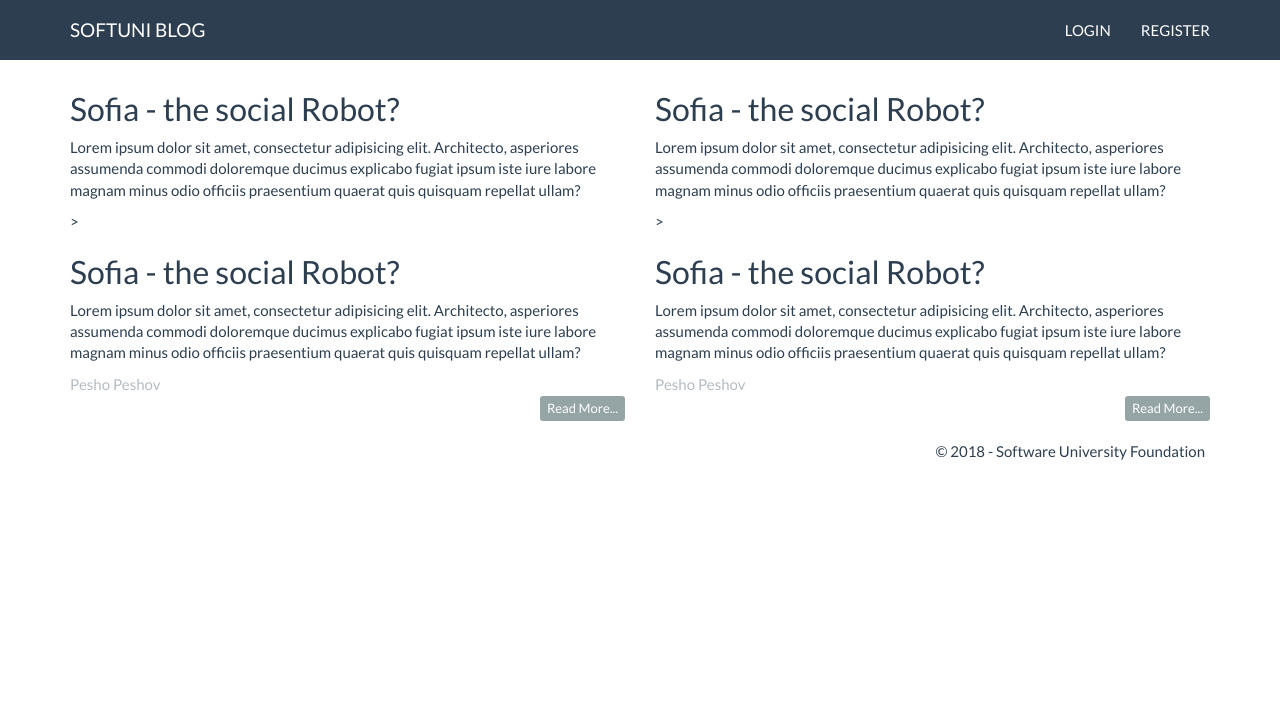
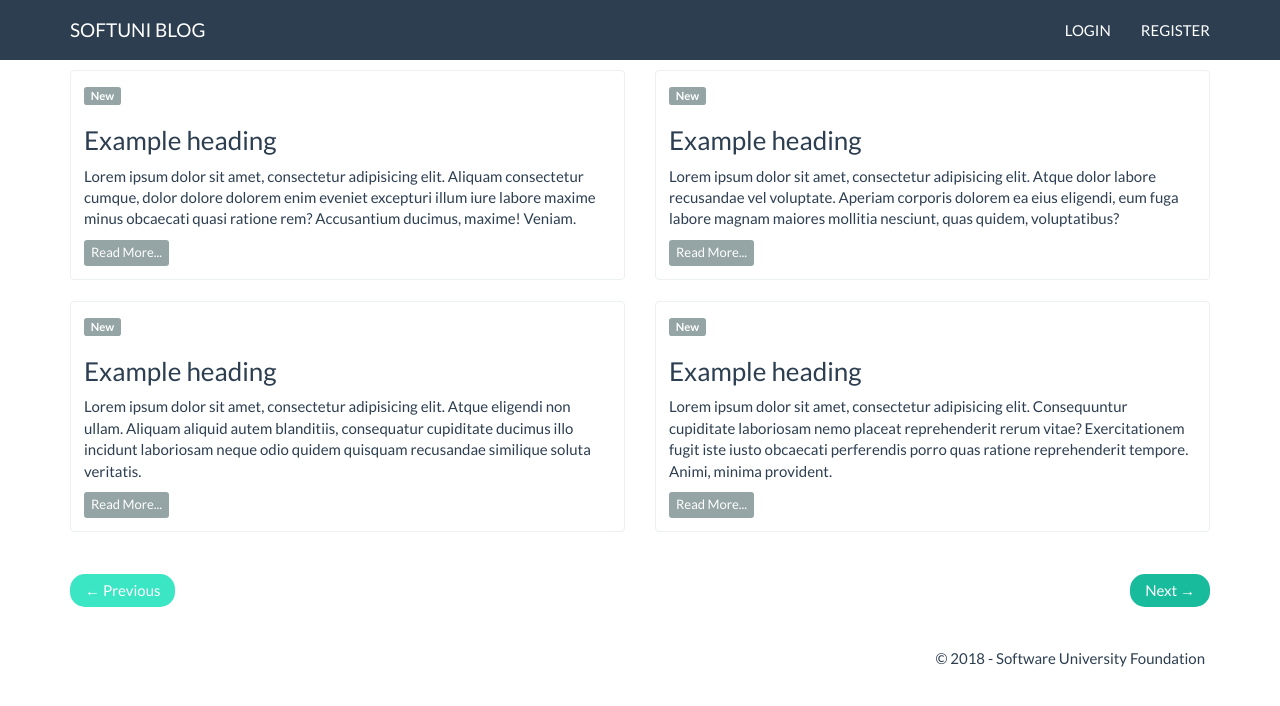
Before and after one commit to WestsideBG/FirstBlog, a plain HTML site: page index.html in a window 1280 px wide. Drawn offline with Linux system fonts and the light colour scheme.

Commit message:
Update 1.0

```diff
--- a/index.html
+++ b/index.html
@@ -6,7 +6,6 @@
     <link type="text/css" rel="stylesheet" href="styles/style.css">
     <script src="scripts/jquery-3.3.1.js"></script>
     <script src="scripts/bootstrap.js"></script>
-    <link rel='shortcut icon' type='image/x-icon' href='favicon.ico' />
 </head>
 <body>
 
@@ -37,51 +36,71 @@
     <div class="container body-content">
         <div class="row">
             <div class="col-md-6">
-                <article>
-                    <header>
-                        <h2>Sofia - the social Robot?</h2>
-                        <p>Lorem ipsum dolor sit amet, consectetur adipisicing elit. Architecto, asperiores assumenda
-                            commodi doloremque ducimus explicabo fugiat ipsum iste iure labore magnam minus odio
-                            officiis praesentium quaerat quis quisquam repellat ullam?</p>>
-                        <h2>Sofia - the social Robot?</h2>
-                        <p>Lorem ipsum dolor sit amet, consectetur adipisicing elit. Architecto, asperiores assumenda
-                            commodi doloremque ducimus explicabo fugiat ipsum iste iure labore magnam minus odio
-                            officiis praesentium quaerat quis quisquam repellat ullam?</p>
-                    </header>
-
-                    <small class="author">Pesho Peshov</small>
-
-                    <footer>
-                        <div class="pull-right">
-                            <a class="btn btn-default btn-xs" href="article.html">Read More...</a>
-                        </div>
-                    </footer>
-                </article>
-            </div>
-            <div class="col-md-6">
-                <article>
-                    <header>
-                        <h2>Sofia - the social Robot?</h2>
-                        <p>Lorem ipsum dolor sit amet, consectetur adipisicing elit. Architecto, asperiores assumenda
-                            commodi doloremque ducimus explicabo fugiat ipsum iste iure labore magnam minus odio
-                            officiis praesentium quaerat quis quisquam repellat ullam?</p>>
-                        <h2>Sofia - the social Robot?</h2>
-                        <p>Lorem ipsum dolor sit amet, consectetur adipisicing elit. Architecto, asperiores assumenda
-                            commodi doloremque ducimus explicabo fugiat ipsum iste iure labore magnam minus odio
-                            officiis praesentium quaerat quis quisquam repellat ullam?</p>
-                    </header>
-
-                    <small class="author">Pesho Peshov</small>
-
-                    <footer>
-                        <div class="pull-right">
-                            <a class="btn btn-default btn-xs" href="article.html">Read More...</a>
-                        </div>
-                    </footer>
-                </article>
+                <div class="row">
+                    <div class="col-sm-12 col-md-12">
+                        <div class="thumbnail">
+                <div class="caption">
+                    <span class="label label-default">New</span><h3>Example heading</h3>
+                    <p>Lorem ipsum dolor sit amet, consectetur adipisicing elit. Aliquam consectetur cumque,
+                        dolor dolore dolorem enim eveniet excepturi illum iure labore maxime minus obcaecati
+                        quasi ratione rem? Accusantium ducimus, maxime! Veniam.</p>
+                    <a class="btn btn-default btn-xs" href="article.html">Read More...</a>
+                </div>
             </div>
         </div>
     </div>
+    <div class="row">
+        <div class="col-sm-12 col-md-12">
+            <div class="thumbnail">
+                <div class="caption">
+                    <span class="label label-default">New</span><h3>Example heading</h3>
+                    <p>Lorem ipsum dolor sit amet, consectetur adipisicing elit. Atque eligendi non ullam.
+                        Aliquam aliquid autem blanditiis, consequatur cupiditate ducimus illo incidunt
+                        laboriosam neque odio quidem quisquam recusandae similique soluta veritatis.</p>
+                    <a class="btn btn-default btn-xs" href="article.html">Read More...</a>
+                </div>
+            </div>
+        </div>
+    </div>
+    </div>
+    <div class="col-md-6">
+        <div class="row">
+            <div class="col-sm-12 col-md-12">
+                <div class="thumbnail">
+                    <div class="caption">
+                        <span class="label label-default">New</span><h3>Example heading</h3>
+                        <p>Lorem ipsum dolor sit amet, consectetur adipisicing elit. Atque dolor labore
+                            recusandae vel voluptate. Aperiam corporis dolorem ea eius eligendi, eum fuga labore
+                            magnam maiores mollitia nesciunt, quas quidem, voluptatibus?</p>
+                        <a class="btn btn-default btn-xs" href="article.html">Read More...</a>
+                    </div>
+                </div>
+            </div>
+        </div>
+        <div class="row">
+            <div class="col-sm-12 col-md-12">
+                <div class="thumbnail">
+                    <div class="caption">
+                        <span class="label label-default">New</span><h3>Example heading</h3>
+                        <p>Lorem ipsum dolor sit amet, consectetur adipisicing elit. Consequuntur cupiditate
+                            laboriosam nemo placeat reprehenderit rerum vitae? Exercitationem fugit iste iusto
+                            obcaecati perferendis porro quas ratione reprehenderit tempore. Animi, minima
+                            provident.</p>
+                        <a class="btn btn-default btn-xs" href="article.html">Read More...</a>
+                    </div>
+                </div>
+            </div>
+        </div>
+    </div>
+    </div>
+    <nav aria-label="...">
+        <ul class="pager">
+            <li class="previous disabled"><a href="#"><span aria-hidden="true">&larr;</span> Previous</a></li>
+            <li class="next"><a href="page2.html">Next <span aria-hidden="true">&rarr;</span></a></li>
+        </ul>
+    </nav>
+    </div>
+
 </main>
 
 <footer>
```
Also changed, not shown: article.html (+0 -1 lines), createnewpost.html (+0 -1 lines), indexlogged.html (+0 -1 lines), login.html (+0 -1 lines), page2.html (added, +113 -0 lines), register.html (+0 -1 lines), images/favicon.ico (renamed from favicon.ico).
